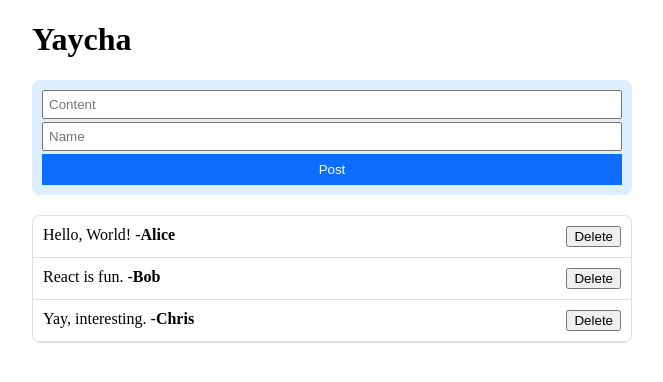
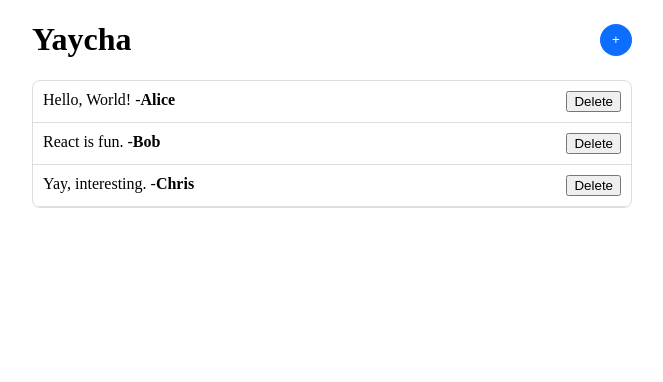
Before and after one commit to PaingThu/rockstar_developer_2025, a React (Vite) app in the folder yaycha/: page / in a window 1280 px wide. Shown: the top 382 px of the page, without its empty margins (308-971 px from the left). Built offline with nearby package versions, Linux system fonts and the light colour scheme.

Commit message:
Conditional Rendering အကြောင်းလေ့လာခြင်း

```diff
--- a/yaycha/src/App.jsx
+++ b/yaycha/src/App.jsx
@@ -10,6 +10,8 @@
         { id: 2, content: "React is fun.", name: "Bob" },
         { id: 3, content: "Yay, interesting.", name: "Chris" },
     ])
+    // Form ကို ပြ/မပြသတ်မှတ်မဲ့ state variable
+    const [showForm, setShowForm] = useState(false);
     const remove = id => {
         setData(data.filter(item => item.id !== id))
     }
@@ -19,8 +21,27 @@
     }
     return (
         <div style={{maxWidth: 600, margin: "20px auto"}}>
-            <h1>Yaycha</h1>
-            <Form add={add} />
+            <h1 style={{
+                display: "flex",
+                justifyContent: "space-between",
+                alignItems: "center"
+            }}>
+                Yaycha
+                <button
+                    onClick={() => setShowForm(!showForm)}
+                    style={{
+                        width: 32,
+                        height: 32,
+                        borderRadius: 50,
+                        border: "0 none",
+                        background: showForm ? "#dc3545" : "#0d6efd",
+                        color: "white"
+                    }}
+                >
+                    {showForm ? "x" : "+"}
+                </button>
+            </h1>
+            { showForm && <Form add={add} /> }
             <List>
                 {
                     data.map(item => (
```
